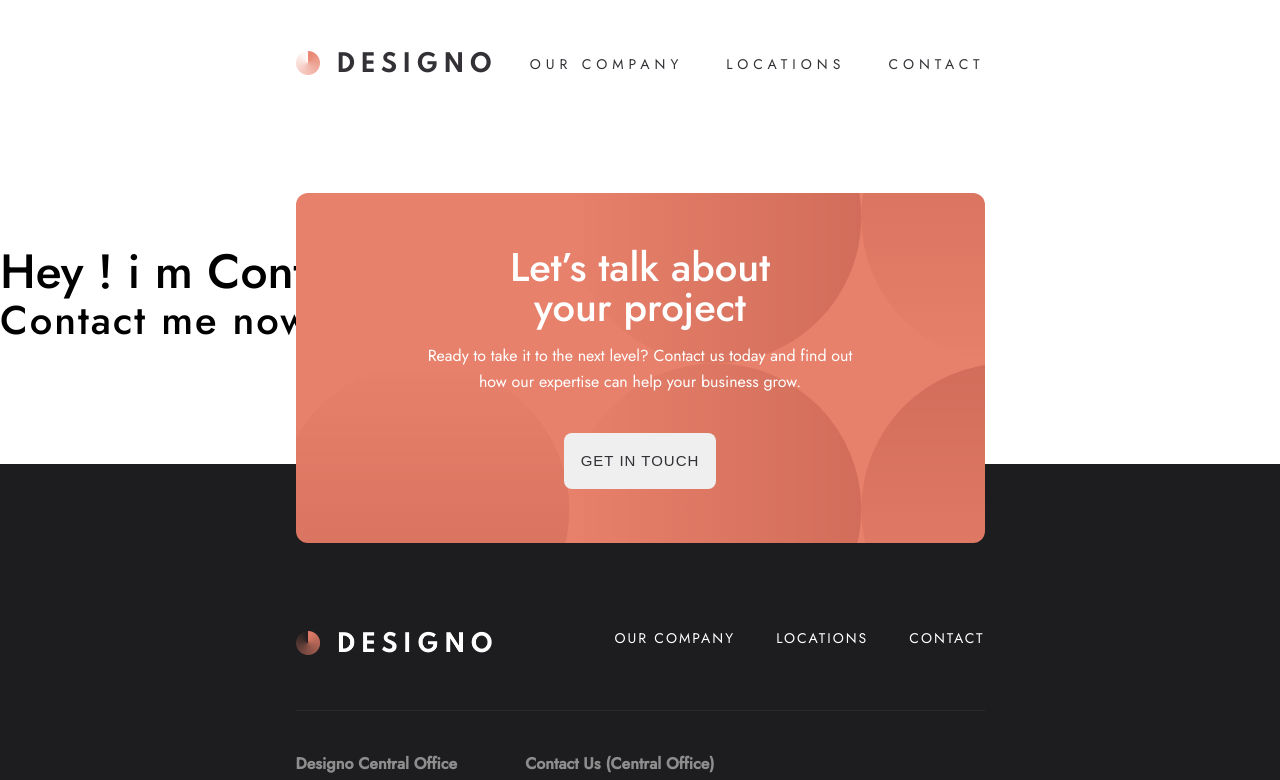
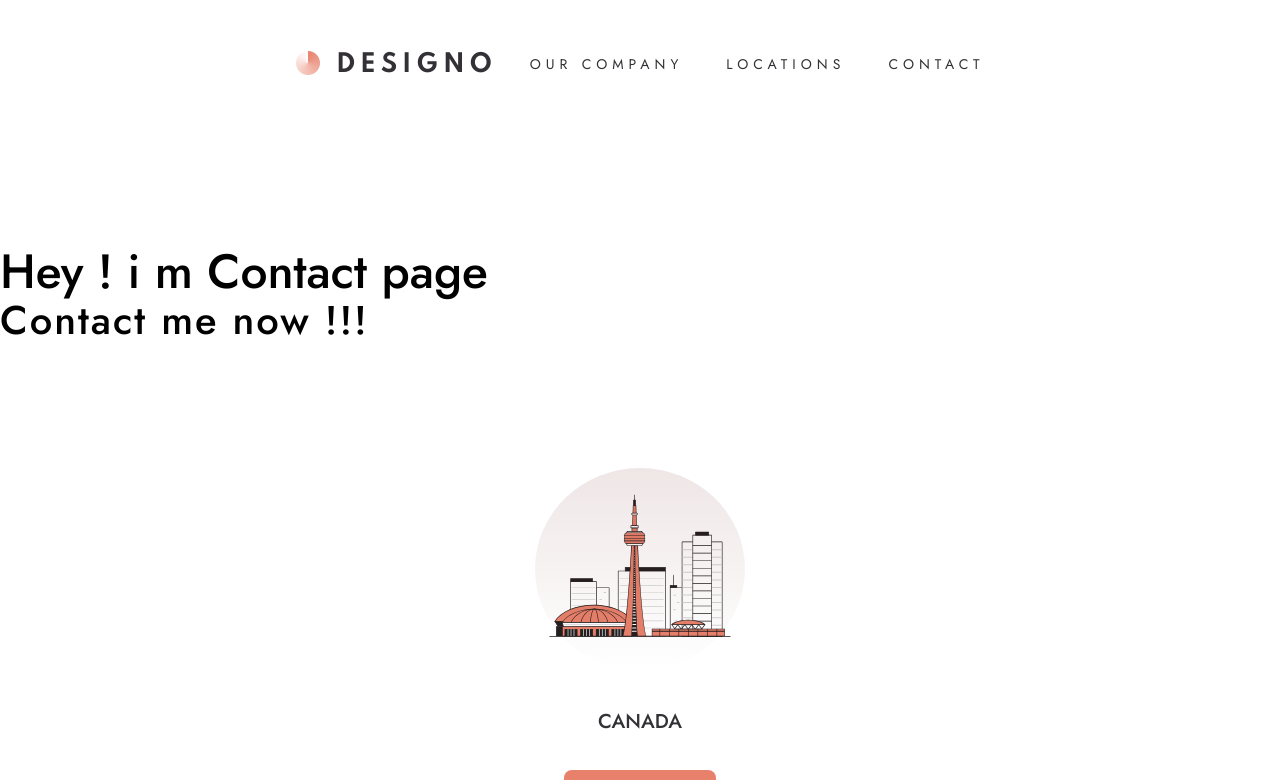
Before and after one commit to pierrolabo/designomultipagewebsite, a React (Create React App) app: page /contact in a window 1280 px wide. Shown: the top 780 px of the page. Built offline with nearby package versions, Linux system fonts and the light colour scheme.

Commit message:
added locationscard to contact

```diff
--- a/src/pages/Contact/Contact.js
+++ b/src/pages/Contact/Contact.js
@@ -1,10 +1,12 @@
 import React from 'react'
+import LocationsCard from '../../components/LocationsCard/LocationsCard';
 
 export default function Contact() {
     return (
         <section className="contact">
             <h1>Hey ! i m Contact page</h1>
             <h2>Contact me now !!!</h2>
+            <LocationsCard/>
         </section>
     )
 }
```
